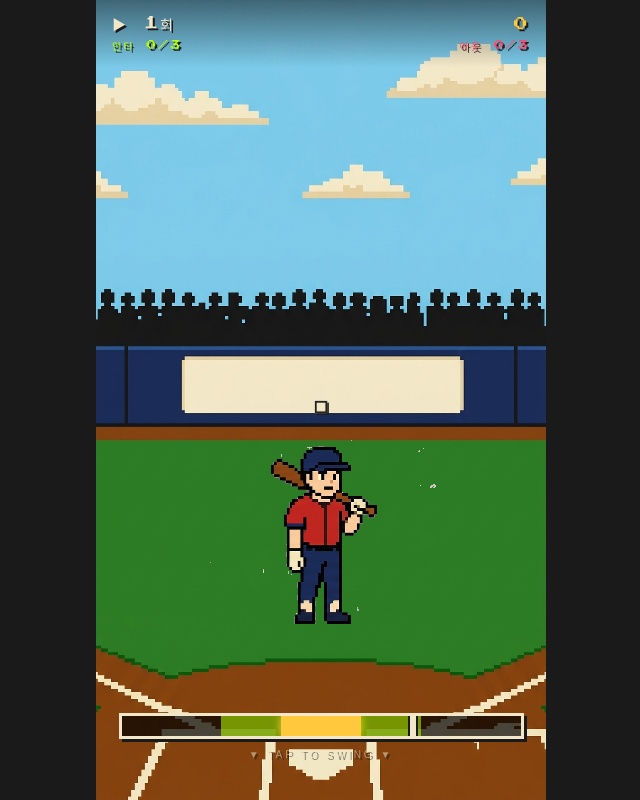
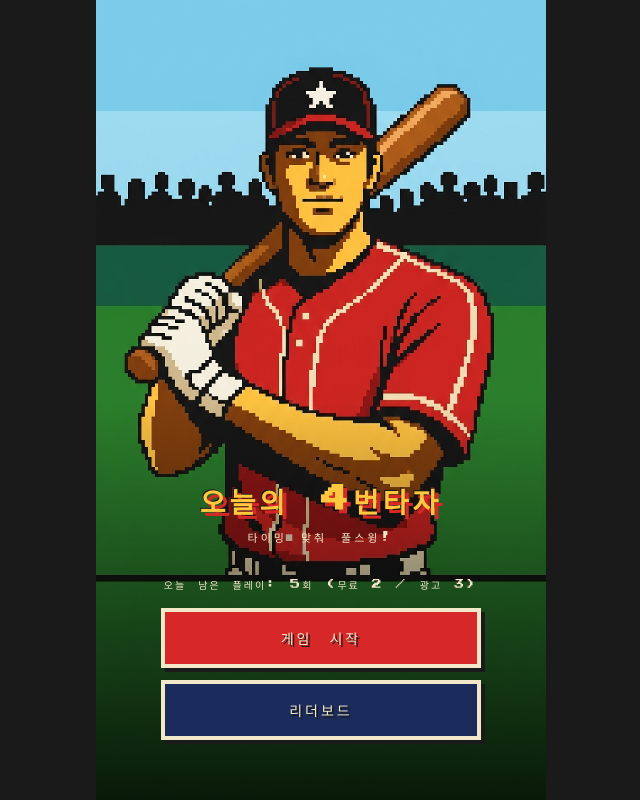
Before and after one commit to JHS-HECTO/oneul-4taja, a Next.js app: page / in a window 1280 px wide. Shown: the whole page, without its empty margins (319-959 px from the left). Built offline with nearby package versions, Linux system fonts and the light colour scheme.

Commit message:
feat: add Title and Intro countdown screens

```diff
--- a/app/page.tsx
+++ b/app/page.tsx
@@ -1,18 +1,12 @@
 'use client';
-import { useEffect } from 'react';
 import { useGameStore } from 'lib/store/gameStore';
 import { GameScreen } from 'components/GameScreen/GameScreen';
 import { Cutscene } from 'components/Cutscene/Cutscene';
+import { Title } from 'components/Title/Title';
+import { Intro } from 'components/Title/Intro';
 
 export default function Page() {
   const phase = useGameStore((s) => s.phase);
-
-  useEffect(() => {
-    // 임시: 진입 시 자동으로 게임 시작 (Phase 8에서 타이틀로 교체)
-    if (phase === 'title') {
-      useGameStore.setState({ phase: 'playing' });
-    }
-  }, [phase]);
 
   return (
     <main
@@ -34,7 +28,9 @@ export default function Page() {
           overflow: 'hidden',
         }}
       >
-        <GameScreen />
+        {phase === 'title' && <Title />}
+        {phase === 'intro' && <Intro />}
+        {(phase === 'playing' || phase === 'judging' || phase === 'cutscene') && <GameScreen />}
         {phase === 'cutscene' && <Cutscene />}
       </div>
     </main>
--- /dev/null
+++ b/components/Title/Intro.module.scss
@@ -0,0 +1,37 @@
+.intro {
+  position: absolute;
+  inset: 0;
+  z-index: 50;
+  background: var(--colors-game-dark);
+  display: flex;
+  align-items: center;
+  justify-content: center;
+  color: var(--colors-game-yellow);
+}
+
+.count {
+  font-size: 120px;
+  letter-spacing: 8px;
+  text-shadow: 6px 6px 0 var(--colors-game-red);
+  animation: zoom 0.7s ease-out;
+}
+
+.go {
+  font-size: 80px;
+  letter-spacing: 12px;
+  color: var(--colors-game-perfect);
+  text-shadow: 6px 6px 0 var(--colors-game-red);
+  animation: pop 0.5s ease-out;
+}
+
+@keyframes zoom {
+  0%   { transform: scale(0.3); opacity: 0; }
+  20%  { transform: scale(1.4); opacity: 1; }
+  100% { transform: scale(1.0); opacity: 1; }
+}
+
+@keyframes pop {
+  0%   { transform: scale(0.3) rotate(-12deg); opacity: 0; }
+  30%  { transform: scale(1.5) rotate(8deg); opacity: 1; }
+  100% { transform: scale(1.0) rotate(0deg); opacity: 1; }
+}
--- /dev/null
+++ b/components/Title/Intro.tsx
@@ -0,0 +1,28 @@
+'use client';
+import { useEffect, useState } from 'react';
+import { useGameStore } from 'lib/store/gameStore';
+import styles from './Intro.module.scss';
+
+export function Intro() {
+  const endIntro = useGameStore((s) => s.endIntro);
+  const [count, setCount] = useState(3);
+
+  useEffect(() => {
+    if (count < 0) {
+      endIntro();
+      return;
+    }
+    const t = setTimeout(() => setCount((c) => c - 1), 700);
+    return () => clearTimeout(t);
+  }, [count, endIntro]);
+
+  return (
+    <div className={styles.intro}>
+      {count > 0 ? (
+        <span key={count} className={styles.count}>{count}</span>
+      ) : (
+        <span className={styles.go}>GO!</span>
+      )}
+    </div>
+  );
+}
--- /dev/null
+++ b/components/Title/Title.module.scss
@@ -0,0 +1,73 @@
+.title { position: absolute; inset: 0; overflow: hidden; }
+
+.bg {
+  position: absolute;
+  inset: 0;
+  width: 100%;
+  height: 100%;
+  object-fit: cover;
+  image-rendering: pixelated;
+  z-index: 0;
+}
+
+.overlay {
+  position: absolute;
+  inset: 0;
+  z-index: 1;
+  display: flex;
+  flex-direction: column;
+  align-items: center;
+  justify-content: flex-end;
+  padding: 0 32px 48px;
+  background: linear-gradient(180deg, transparent 50%, rgba(0, 0, 0, 0.8) 100%);
+}
+
+.heading {
+  font-size: 28px;
+  color: var(--colors-game-yellow);
+  letter-spacing: 4px;
+  text-shadow: 4px 4px 0 var(--colors-game-red), -1px -1px 0 var(--colors-game-dark);
+  margin-bottom: 8px;
+  text-align: center;
+}
+
+.subtitle {
+  font-size: 11px;
+  color: var(--colors-game-beige);
+  letter-spacing: 3px;
+  margin-bottom: 32px;
+  text-align: center;
+}
+
+.sessions {
+  font-size: 10px;
+  color: var(--colors-game-beige);
+  letter-spacing: 2px;
+  margin-bottom: 16px;
+  text-align: center;
+}
+
+.startButton, .leaderboardButton {
+  width: 100%;
+  max-width: 320px;
+  padding: 16px;
+  font-size: 14px;
+  letter-spacing: 3px;
+  border: 4px solid var(--colors-game-beige);
+  color: var(--colors-game-beige);
+  cursor: pointer;
+  margin-bottom: 12px;
+  box-shadow: 4px 4px 0 var(--colors-game-dark);
+  font-family: inherit;
+  text-shadow: 2px 2px 0 var(--colors-game-dark);
+  &:hover:not(:disabled) { transform: translate(-2px, -2px); box-shadow: 6px 6px 0 var(--colors-game-dark); }
+  &:disabled { background: var(--colors-game-soil); cursor: not-allowed; opacity: 0.6; }
+}
+
+.startButton {
+  background: var(--colors-game-red);
+}
+
+.leaderboardButton {
+  background: var(--colors-game-navy);
+}
--- /dev/null
+++ b/components/Title/Title.tsx
@@ -0,0 +1,40 @@
+'use client';
+import styles from './Title.module.scss';
+import { useGameStore } from 'lib/store/gameStore';
+
+export function Title() {
+  const startGame = useGameStore((s) => s.startGame);
+  const freeLeft = useGameStore((s) => s.freeSessionsLeft);
+  const adLeft = useGameStore((s) => s.adSessionsLeft);
+  const showLeaderboard = useGameStore((s) => s.showLeaderboard);
+  const showDailyLimit = useGameStore((s) => s.showDailyLimit);
+
+  const totalLeft = freeLeft + adLeft;
+
+  const handleStart = () => {
+    if (totalLeft === 0) {
+      showDailyLimit();
+      return;
+    }
+    startGame();
+  };
+
+  return (
+    <div className={styles.title}>
+      <img src="/images/title.png" alt="" className={styles.bg} />
+      <div className={styles.overlay}>
+        <h1 className={styles.heading}>오늘의 4번타자</h1>
+        <p className={styles.subtitle}>타이밍 맞춰 풀스윙!</p>
+        <p className={styles.sessions}>
+          오늘 남은 플레이: {totalLeft}회 (무료 {freeLeft} / 광고 {adLeft})
+        </p>
+        <button type="button" className={styles.startButton} onClick={handleStart}>
+          {totalLeft === 0 ? '내일 다시!' : '게임 시작'}
+        </button>
+        <button type="button" className={styles.leaderboardButton} onClick={showLeaderboard}>
+          리더보드
+        </button>
+      </div>
+    </div>
+  );
+}
```
